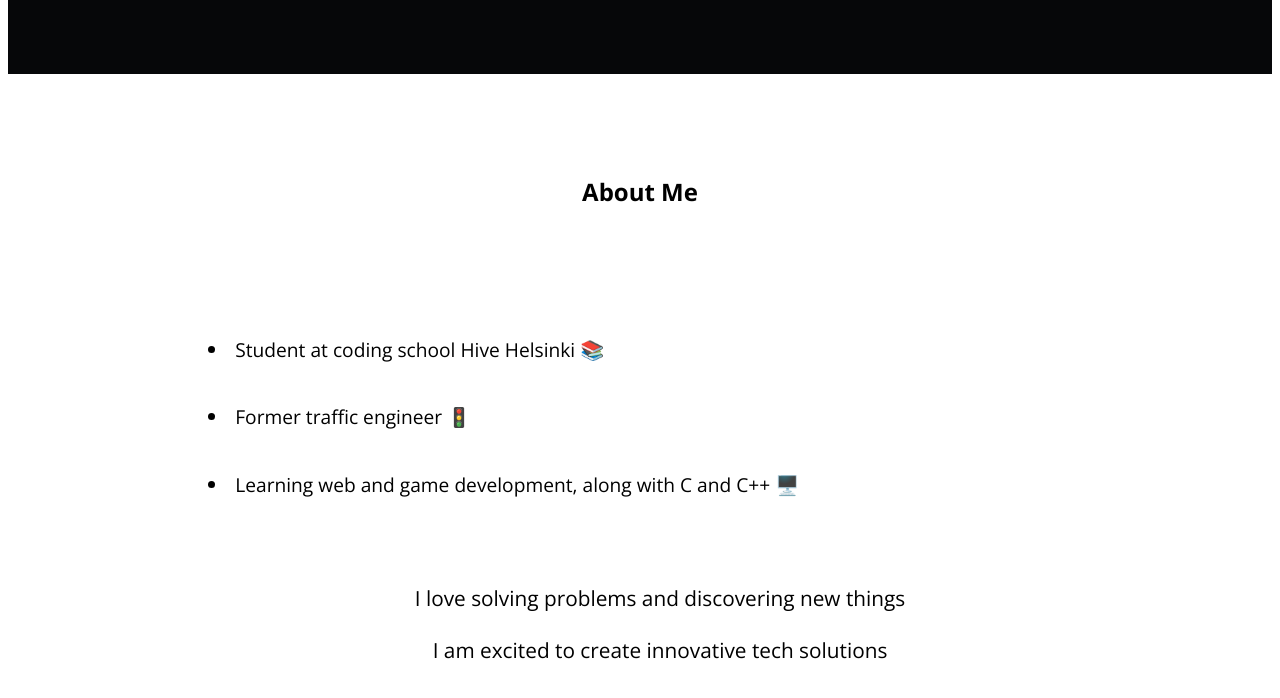
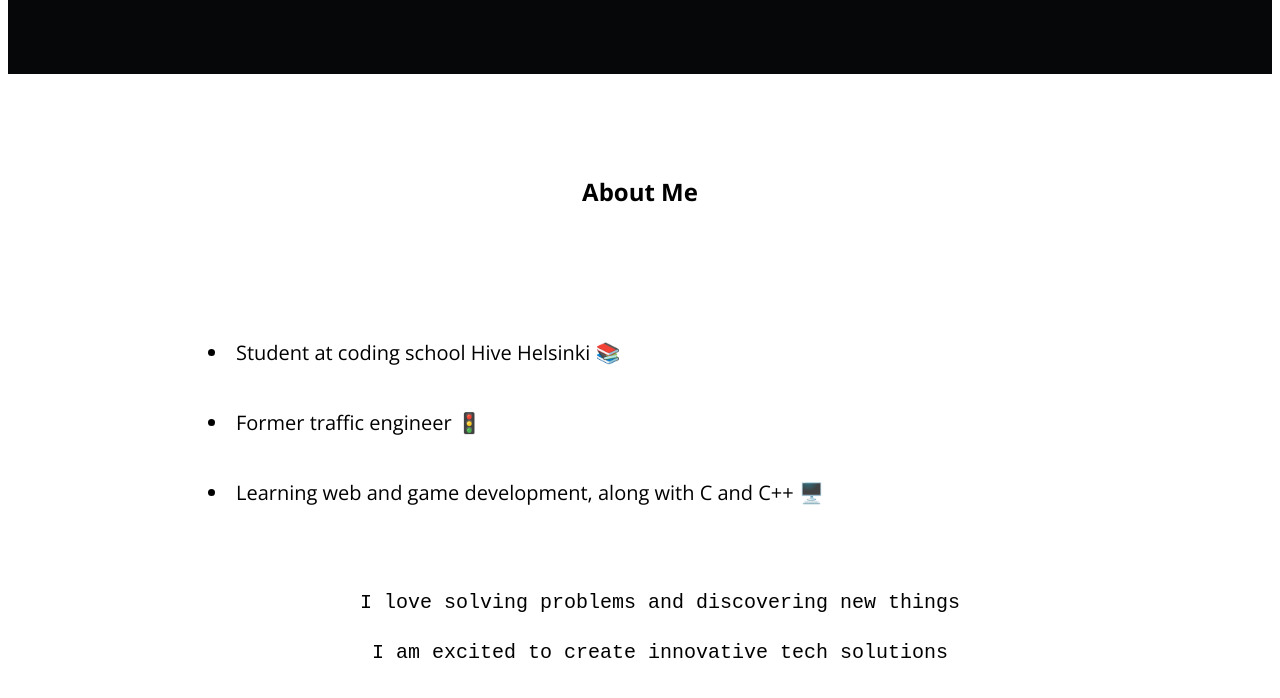
Before and after one commit to wengcychan/wengcychan.github.io, a React (Vite) app: page / in a window 1280 px wide. Shown: the part 734-1432 px from the top of the page. Built offline with nearby package versions, Linux system fonts and the light colour scheme; the HTML template or start-up script is replaced by a standard one.

Commit message:
updated about section

```diff
--- a/src/components/About/About.css
+++ b/src/components/About/About.css
@@ -7,22 +7,22 @@
 }
 
 .about__desc__container {
-  flex:55%;
+  flex:58%;
 }
 
 .about__desc {
-  font-size: 1.2rem;
+  font-size: 1.25rem;
   margin: 2em 0;
   list-style-type: disc;
   list-style-position: inside;
 }
 
 .about__desc:nth-last-child(-n+2) {
-  font-size: 1.3rem;
   list-style-type: none;
   margin-top: 4em;
   margin-bottom: 0;
   text-align: center;
+  font-family: 'Courier New', monospace;
 }
 
 .about__desc:last-child {
@@ -30,7 +30,7 @@
 }
 
 .about__img__container {
-  flex: 45%;
+  flex: 42%;
   padding-left: 10em;
 }
 
```
